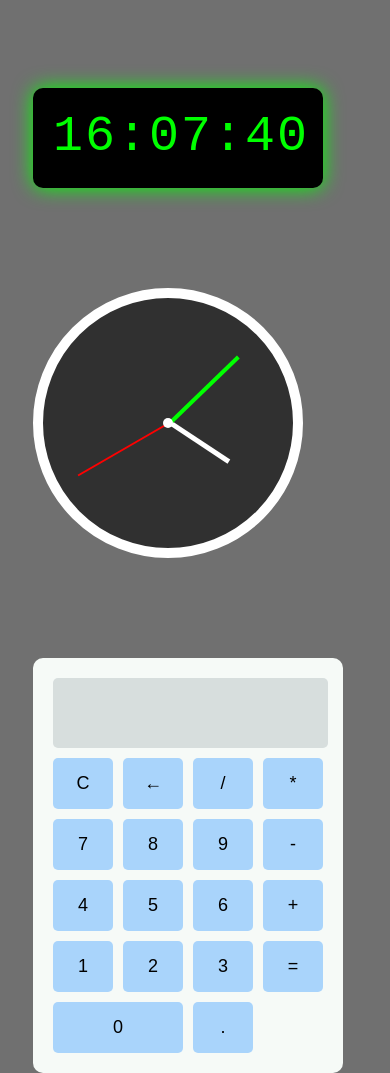
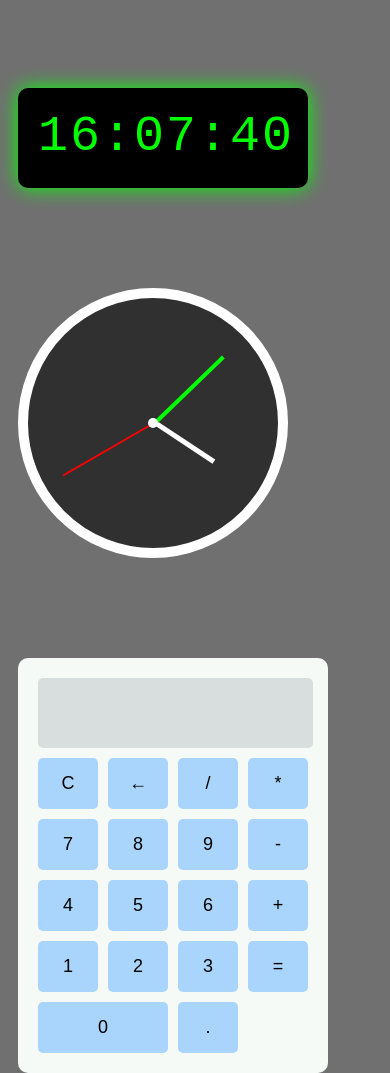
Before and after one commit to rezwana028/Clock-Calculator, a plain HTML site: page index.html in a window 390 px wide. Drawn offline with Linux system fonts and the light colour scheme.

Commit message:
responsive

```diff
--- a/style.css
+++ b/style.css
@@ -124,7 +124,7 @@ button.zero {
 
 @media screen and (max-width:667px) {
     body {
-        padding: 30px 25px 100px 25px;
+        padding: 30px 25px 100px 10px;
         display: grid;
         grid-template-columns: repeat(1, 1fr);
     }
```
